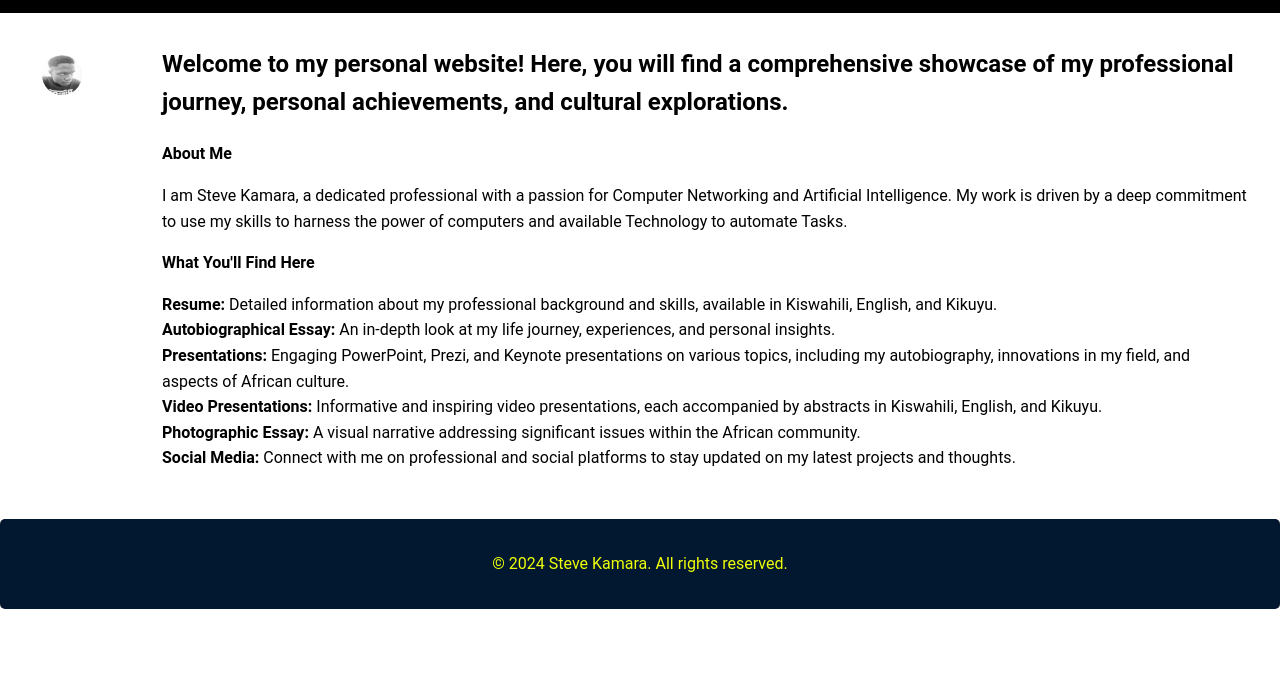
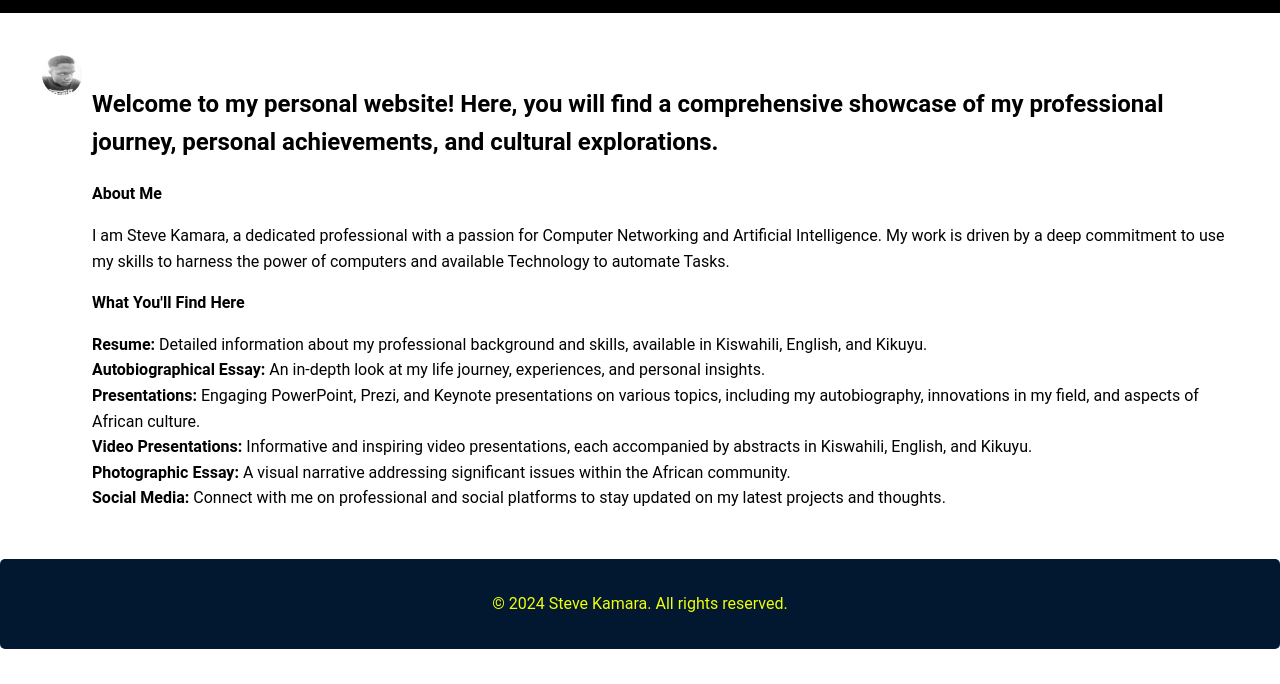
Before and after one commit to Apex-tex/stevekamara.github.io, a plain HTML site: page index.html in a window 1280 px wide. Shown: the part 116-800 px from the top of the page. Drawn offline with Linux system fonts and the light colour scheme.

Commit message:
Update styles.css

```diff
--- a/styles.css
+++ b/styles.css
@@ -72,7 +72,8 @@ section {
     text-align: left;
     position: relative;
     z-index: 1;
-    padding-left: 70px;
+    padding-top: 40px;
+    padding-left: 0px;
 }
 
 
```
